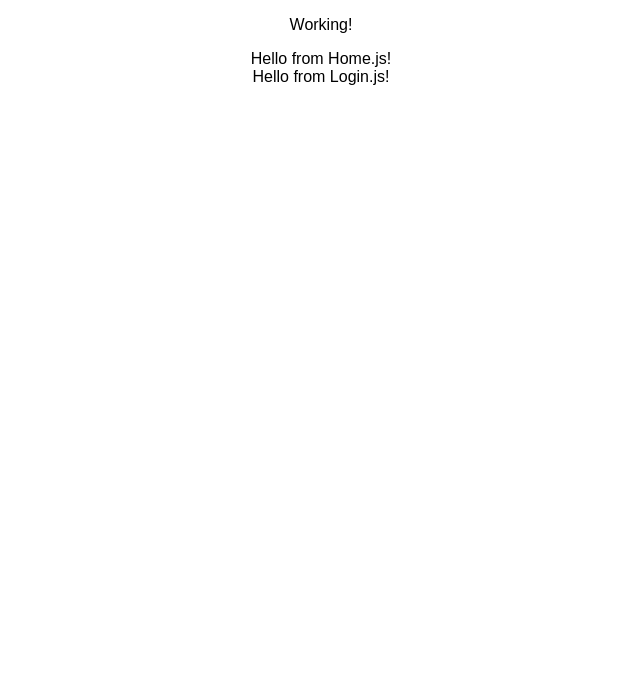
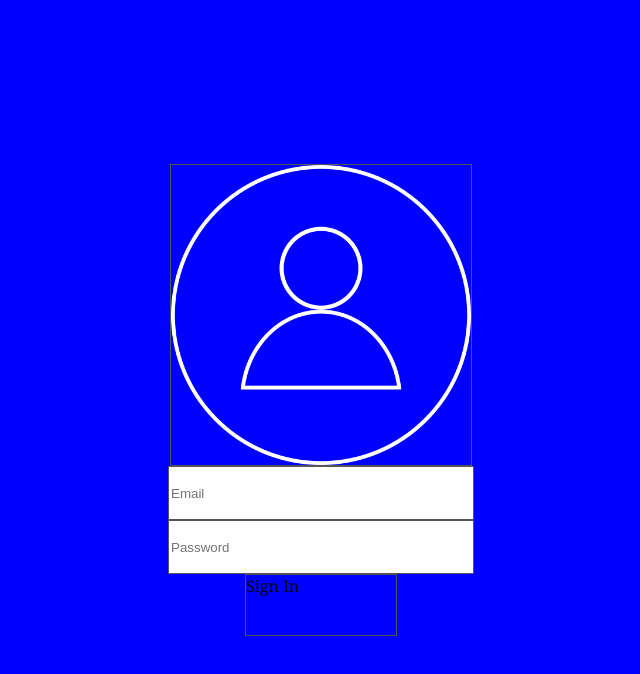
Before and after one commit to joshparkerj/login-example, a React (Create React App) app: page /login in a window 1280 px wide. Shown: the top 674 px of the page, without its empty margins (319-959 px from the left). Built offline with nearby package versions, Linux system fonts and the light colour scheme.

Commit message:
make a button kinda thing kinda work

```diff
--- a/package.json
+++ b/package.json
@@ -5,6 +5,7 @@
   "dependencies": {
     "react": "^16.4.2",
     "react-dom": "^16.4.2",
+    "react-router-dom": "^4.3.1",
     "react-scripts": "1.1.5"
   },
   "scripts": {
--- a/src/App.css
+++ b/src/App.css
@@ -1,28 +1,4 @@
-.App {
-  text-align: center;
+body {
+  font-family: Georgia, 'Times New Roman', Times, serif;
+  background-color: blue;
 }
-
-.App-logo {
-  animation: App-logo-spin infinite 20s linear;
-  height: 80px;
-}
-
-.App-header {
-  background-color: #222;
-  height: 150px;
-  padding: 20px;
-  color: white;
-}
-
-.App-title {
-  font-size: 1.5em;
-}
-
-.App-intro {
-  font-size: large;
-}
-
-@keyframes App-logo-spin {
-  from { transform: rotate(0deg); }
-  to { transform: rotate(360deg); }
-}
--- a/src/App.js
+++ b/src/App.js
@@ -1,19 +1,22 @@
 import React, { Component } from 'react';
-import logo from './logo.svg';
+import { BrowserRouter as Router, Switch, Route } from 'react-router-dom';
 import './App.css';
 import Home from './views/Home.js';
 import Login from './views/Login.js';
 
 class App extends Component {
+  state = {
+    loggedIn: false
+  }
+
   render() {
     return (
-      <div className="App">
-        <p>
-          Working!
-        </p>
-        <Home />
-        <Login />
-      </div>
+      <Router>
+        <Switch>
+          <Route path='/login' component={Login}/>
+          <Route path='/home' component={Home}/>
+        </Switch>
+      </Router>
     );
   }
 }
--- a/src/views/Login.js
+++ b/src/views/Login.js
@@ -1,10 +1,39 @@
 import React, { Component } from 'react';
+import './login.css';
 
 class Login extends Component {
+  state = {
+    email: '',
+    password: ''
+  }
+
+  handleChange = (event) => {
+    const key = event.target.name;
+    const value = event.target.value;
+    this.setState({[key]:value});
+  }
+
+  handleClick = () => {
+    // fake authentication here.
+    this.props.history.push('/home');
+
+  }
 
   render() {
     return (
-      <div>Hello from Login.js!</div>
+      <div className="login">
+        <div className="logo-container"></div>
+        <input name="email"
+               value={this.state.email}
+               onChange={this.handleChange}
+               placeholder="Email" />
+        <input name="password"
+               value={this.state.password}
+               onChange={this.handleChange}
+               placeholder="Password"
+               />
+        <div className="login-submit" onClick={this.handleClick}>Sign In</div>
+      </div>
     )
   }
 }
--- /dev/null
+++ b/src/views/login.css
@@ -0,0 +1,37 @@
+
+.login-form {
+  border: solid 1px #555;
+}
+
+.login {
+  width: 100vw;
+  height: 100vh;
+  display: flex;
+  flex-direction: column;
+  align-items: center;
+  justify-content: center;
+}
+
+.logo-container {
+  background-image: url("../assets/user-icon.png");
+  background-size: cover;
+  width: 300px;
+  height: 300px;
+  border: solid 1px #555;
+}
+
+input {
+  width: 300px;
+  height: 50px;
+  border: solid 1px #555;
+}
+
+.login-submit {
+  width: 150px;
+  height: 60px;
+  border: solid 1px #555;
+}
+
+textarea, select, input, button {
+  outline: none;
+}
```
Also changed, not shown: src/assets/user-icon.png (added), src/views/home.css (added), 1 other file (tests, documents, lock files or other folders).
